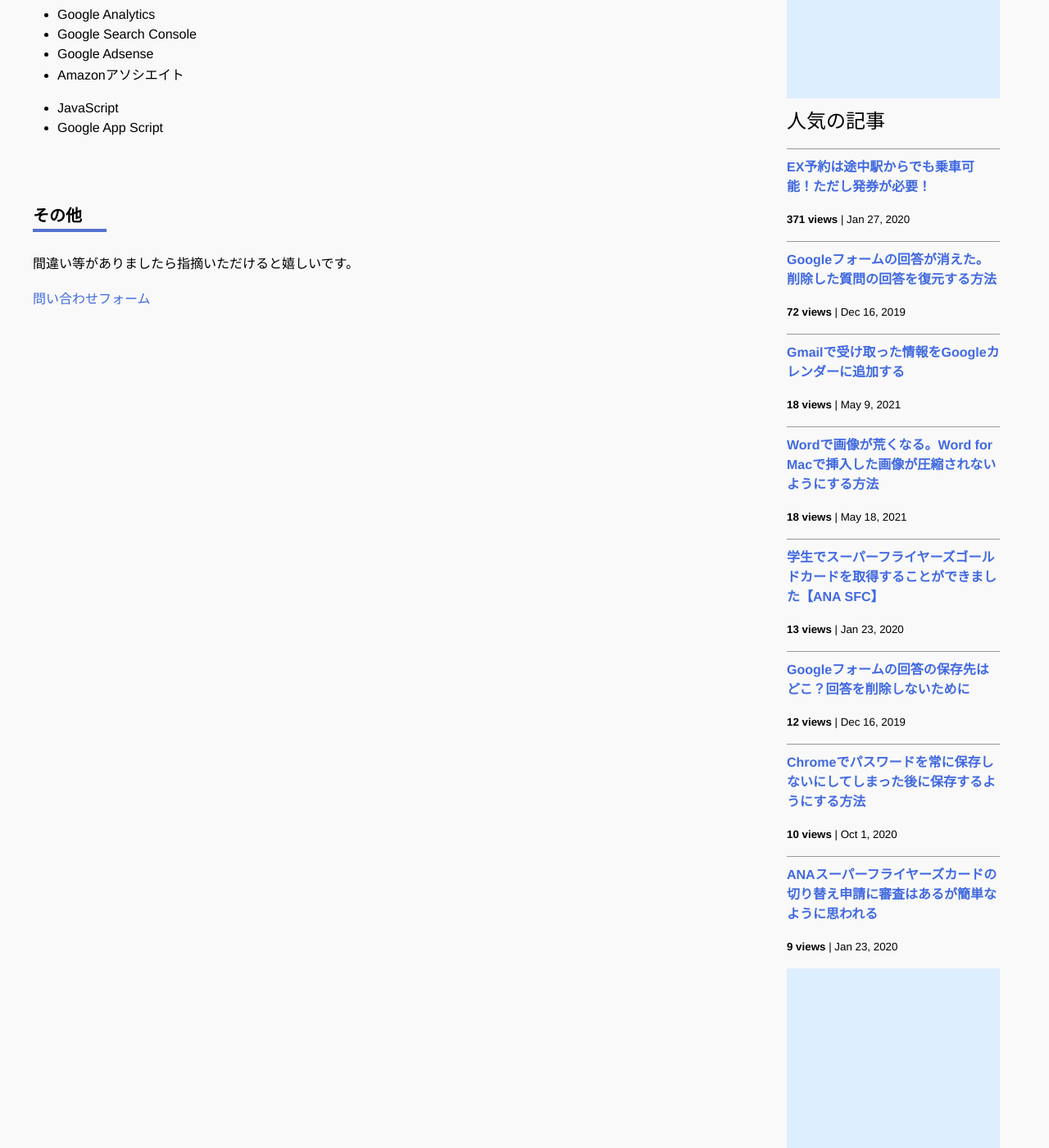
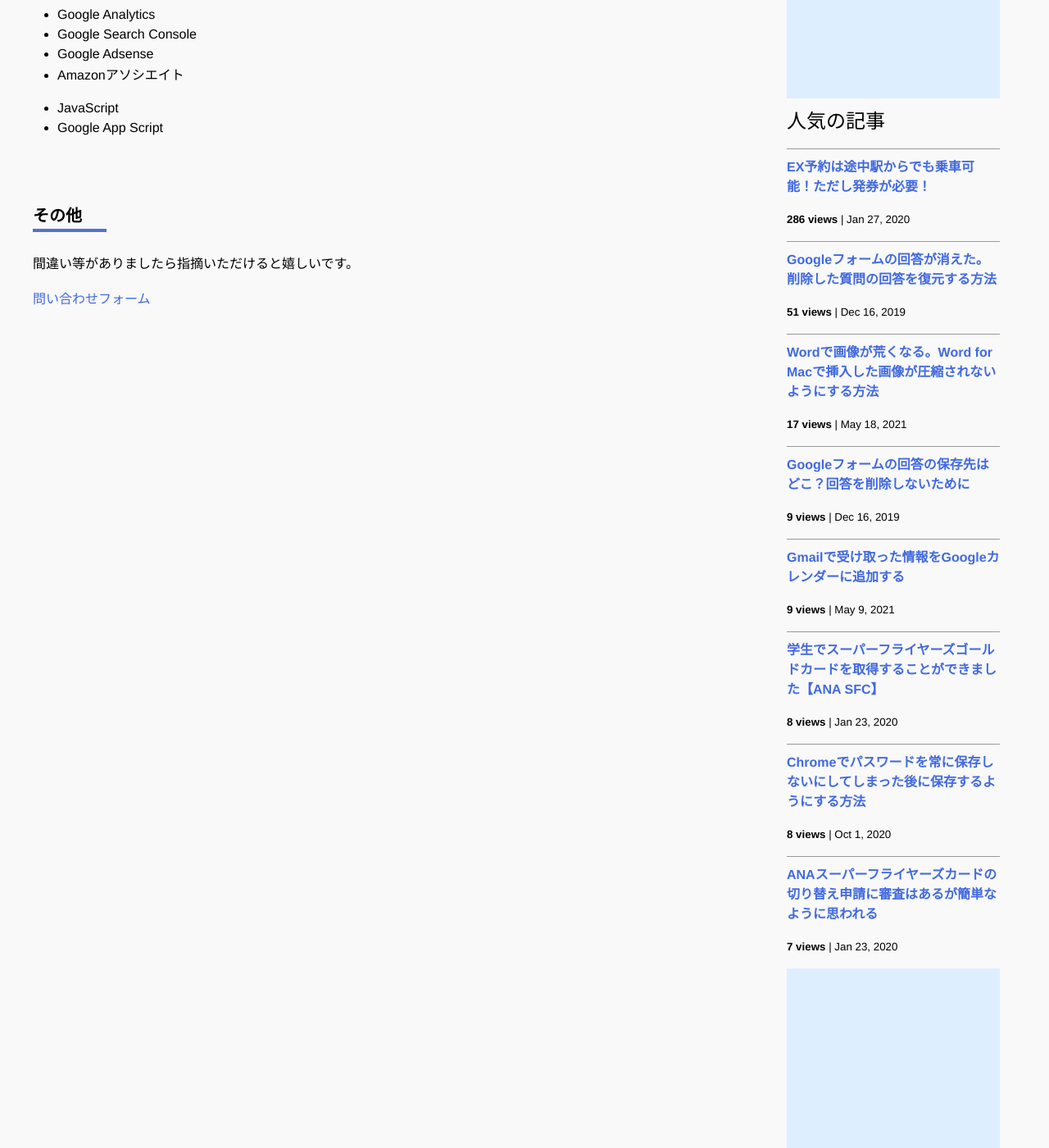
Before and after one commit to iwanaminami/shoyaiwaname, a Jekyll site: the page built from about.markdown, in a window 1280 px wide and 1400 px high, scrolled down 693 px. Shown: the whole window at 82% size. Built offline with Jekyll 4.4.1, drawn with Linux system fonts in a browser that asks for light colours; nearby versions of some CDN libraries; comment, search, counter and statistics services are not loaded.

Commit message:
a new commit message

```diff
--- a/_data/popularposts.yml
+++ b/_data/popularposts.yml
@@ -1,17 +1,17 @@
 side:
-  - view: 371
+  - view: 286
     url: /2020/01/27/ex-rideontheway.html
-  - view: 72
+  - view: 51
     url: /2019/12/16/restore-googleform.html
-  - view: 18
+  - view: 17
+    url: /2021/05/18/image-compression-word.html
+  - view: 9
+    url: /2019/12/16/googleform-answers.html
+  - view: 9
     url: /2021/05/09/gmailtocalendar.html
-  - view: 18
-    url: /2021/05/18/image-compression-word.html
-  - view: 13
+  - view: 8
     url: /2020/01/23/sfcgold.html
-  - view: 12
-    url: /2019/12/16/googleform-answers.html
-  - view: 10
+  - view: 8
     url: /2020/10/01/googlepassword.html
-  - view: 9
+  - view: 7
     url: /2020/01/23/sfc-judge.html
```
